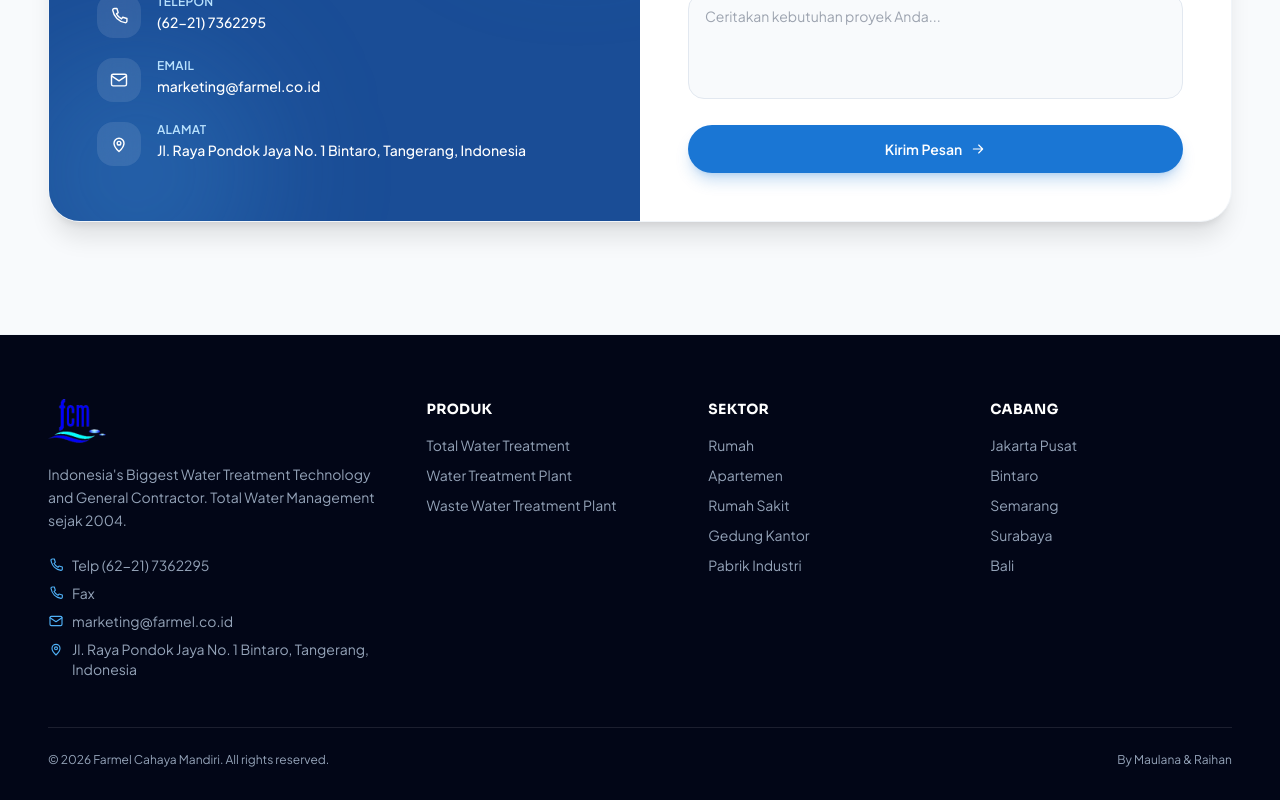
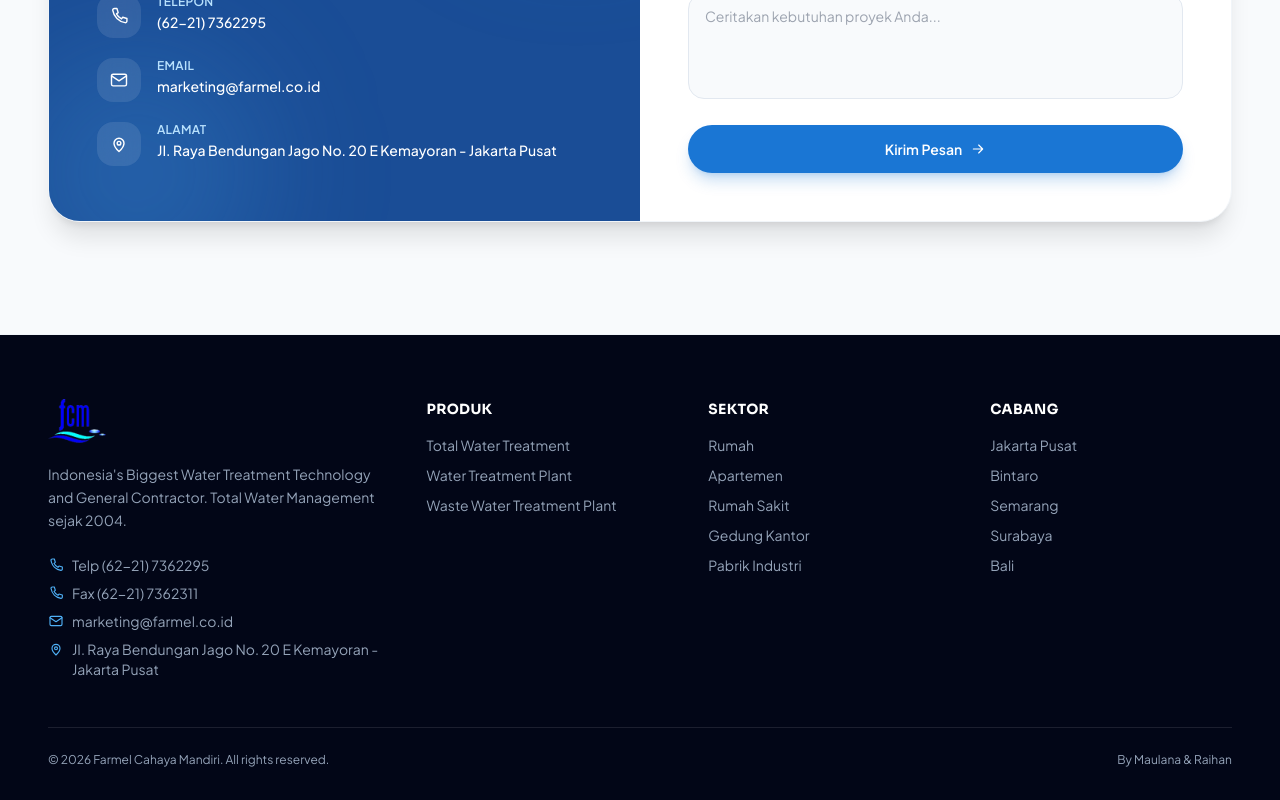
Before and after one commit to onlybot12/Farmel, a React (Vite) app: page / in a window 1280 px wide. Shown: the part 8836-9636 px from the top of the page. Built offline with nearby package versions, Linux system fonts and the light colour scheme.

Commit message:
Update content.ts

```diff
--- a/src/data/content.ts
+++ b/src/data/content.ts
@@ -84,9 +84,9 @@ export const legality = [
 
 export const contact = {
   phone: '(62-21) 7362295',
-  fax: '(62-21) 7362311',
+  phone2: '(62-21) 7362311',
   email: 'marketing@farmel.co.id',
-  address: 'Jl. Raya Pondok Jaya No. 1 Bintaro, Tangerang, Indonesia',
+  address: 'JI. Raya Bendungan Jago No. 20 E Kemayoran - Jakarta Pusat',
 }
 
 
```
